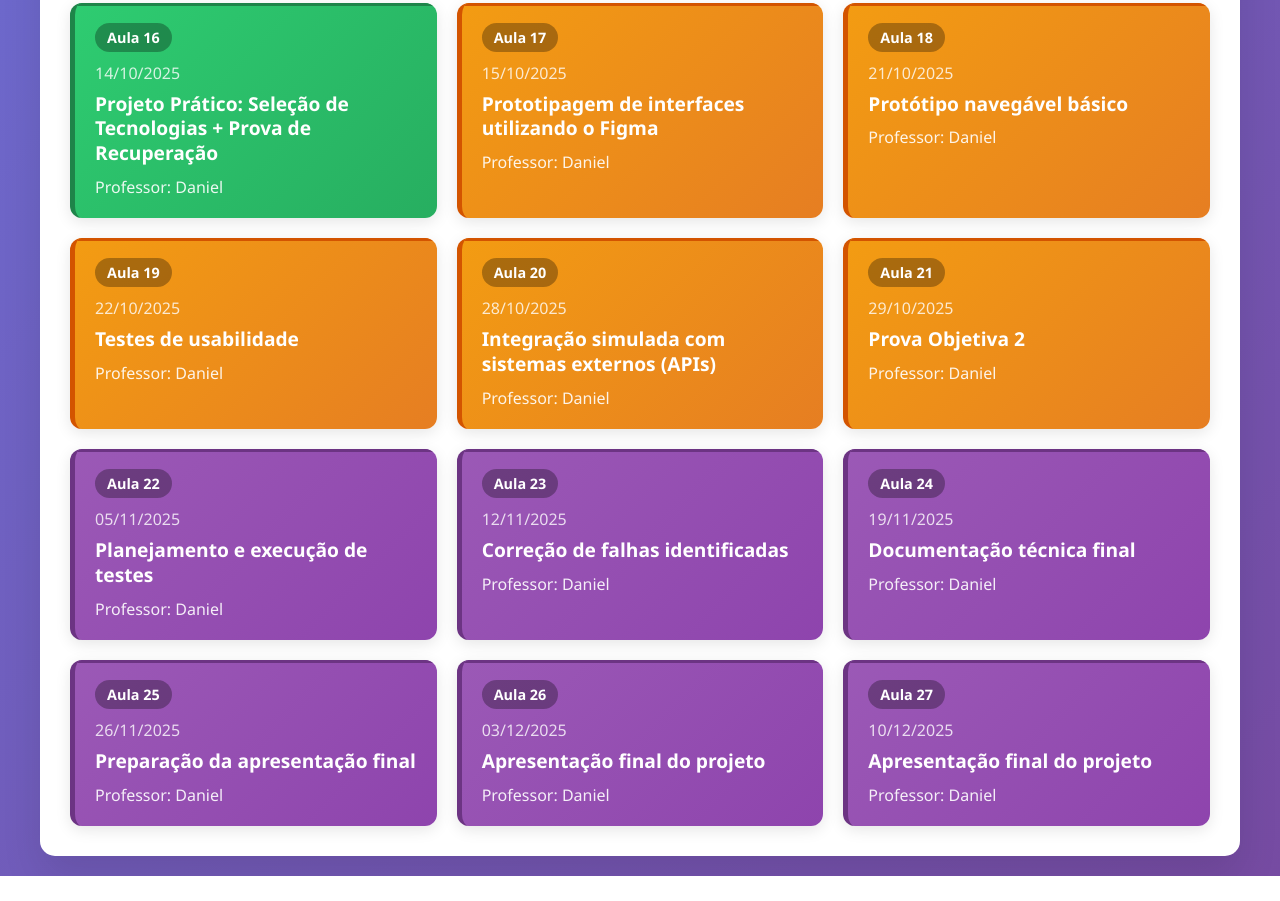
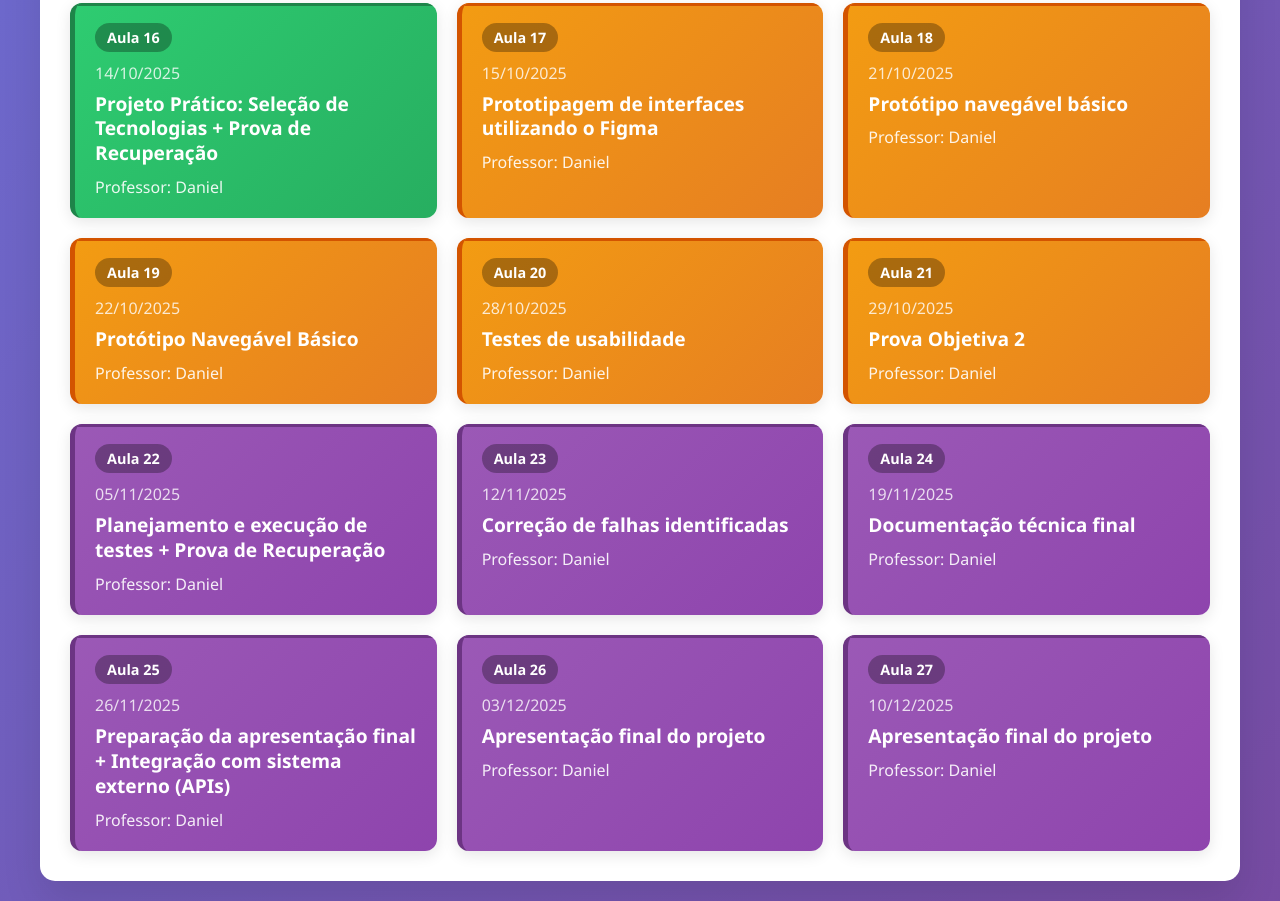
Before and after one commit to daniel-o-edu/MOSI-TDESS-2025-1-N2, a plain HTML site: page index.html in a window 1280 px wide. Shown: the part 1627-2528 px from the top of the page. Before the commit the page ends 2503 px from the top, so only its background shows below. Drawn offline with Linux system fonts and the light colour scheme.

Commit message:
Update titles and descriptions in index.html

```diff
--- a/index.html
+++ b/index.html
@@ -596,33 +596,33 @@
                 bloco: "Bloco 4",
                 blocoClasse: "bloco4",
                 descricao: `<strong>Produto Esperado:</strong><br>
-                - Desenvolver um protótipo navegável que represente o fluxo principal do sistema.
-- Aplicar princípios de usabilidade, acessibilidade e identidade visual.
-- Utilizar ferramenta online gratuita e ilimitada para prototipagem colaborativa.
-- Testar a coerência entre os requisitos levantados e a interface proposta.`
+                - Desenvolver um protótipo navegável que represente o fluxo principal do sistema.<br>
+                - Aplicar princípios de usabilidade, acessibilidade e identidade visual.<br>
+                - Utilizar ferramenta online gratuita e ilimitada para prototipagem colaborativa.<br>
+                - Testar a coerência entre os requisitos levantados e a interface proposta.`
             },
             {
                 numero: "Aula 19",
                 data: "22/10/2025",
+                titulo: "Protótipo Navegável Básico",
+                professor: "Daniel",
+                bloco: "Bloco 4",
+                blocoClasse: "bloco4",
+                descricao: `<strong>Produto Esperado:</strong><br>
+                Protótipo finalizado`
+            },
+            {
+                numero: "Aula 20",
+                data: "28/10/2025",
                 titulo: "Testes de usabilidade",
                 professor: "Daniel",
                 bloco: "Bloco 4",
                 blocoClasse: "bloco4",
                 descricao: `<strong>Produto Esperado:</strong><br>
-                - Reconhecer requisitos de qualidade, integridade, usabilidade e segurança da informação.
-- Identificar documentação técnica aplicada ao escopo do projeto.
-- Integrar sistemas orientados para a conectividade e interoperabilidade.
-- Aplicar princípios de avaliação de interface e experiência do usuário.`
-            },
-            {
-                numero: "Aula 20",
-                data: "28/10/2025",
-                titulo: "Integração simulada com sistemas externos (APIs)",
-                professor: "Daniel",
-                bloco: "Bloco 4",
-                blocoClasse: "bloco4",
-                descricao: `<strong>Produto Esperado:</strong><br>
-                Protótipo integrado`
+                - Reconhecer requisitos de qualidade, integridade, usabilidade e segurança da informação.<br>
+                - Identificar documentação técnica aplicada ao escopo do projeto.<br>
+                - Integrar sistemas orientados para a conectividade e interoperabilidade.<br>
+                - Aplicar princípios de avaliação de interface e experiência do usuário.`
             },
             {
                 numero: "Aula 21",
@@ -637,12 +637,13 @@
             {
                 numero: "Aula 22",
                 data: "05/11/2025",
-                titulo: "Planejamento e execução de testes",
+                titulo: "Planejamento e execução de testes + Prova de Recuperação",
                 professor: "Daniel",
                 bloco: "Bloco 5",
                 blocoClasse: "bloco5",
                 descricao: `<strong>Produto Esperado:</strong><br>
-                Roteiro de testes aplicado`
+                Roteiro de testes aplicado<br>
+                Prova Objetiva 2 - Recuperação`
             },
             {
                 numero: "Aula 23",
@@ -667,12 +668,13 @@
             {
                 numero: "Aula 25",
                 data: "26/11/2025",
-                titulo: "Preparação da apresentação final",
+                titulo: "Preparação da apresentação final + Integração com sistema externo (APIs)",
                 professor: "Daniel",
                 bloco: "Bloco 5",
                 blocoClasse: "bloco5",
                 descricao: `<strong>Produto Esperado:</strong><br>
-                Material de apresentação pronto`
+                Material de apresentação pronto<br>
+                Integração com o sistema externo através de API`
             },
             {
                 numero: "Aula 26",
```
